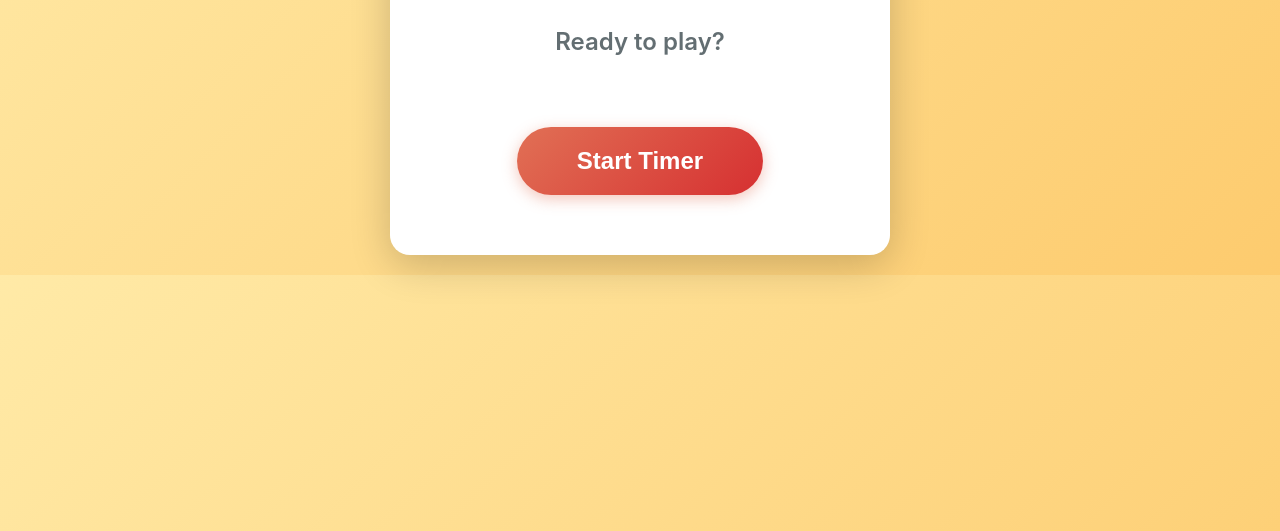
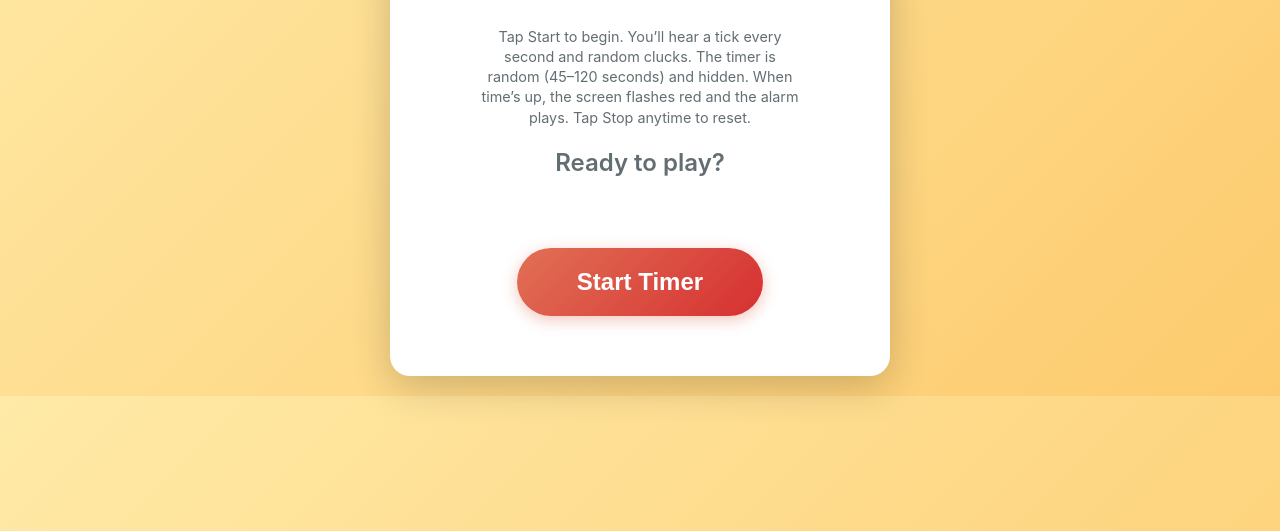
Before and after one commit to booherbg/chicken-butt-timer, a plain HTML site: page index.html in a window 1280 px wide. Shown: the part 269-800 px from the top of the page. Drawn offline with Linux system fonts and the light colour scheme.

Commit message:
added brief instructions

```diff
--- a/index.html
+++ b/index.html
@@ -177,12 +177,23 @@
         .tick-indicator.active {
             opacity: 1;
         }
+
+        .instructions {
+            font-size: 0.9rem;
+            color: #636e72;
+            line-height: 1.4;
+            margin: 0 0 16px 0;
+            max-width: 320px;
+            margin-left: auto;
+            margin-right: auto;
+        }
     </style>
 </head>
 <body>
     <div class="container">
         <h1>Hurry Up Chicken Butt!</h1>
         <div class="chicken-emoji">🐔</div>
+        <p class="instructions">Tap Start to begin. You’ll hear a tick every second and random clucks. The timer is random (45–120 seconds) and hidden. When time’s up, the screen flashes red and the alarm plays. Tap Stop anytime to reset.</p>
         <div class="status" id="status">Ready to play?</div>
         <div class="tick-indicator" id="tickIndicator"></div>
         <div class="buttons">
```
